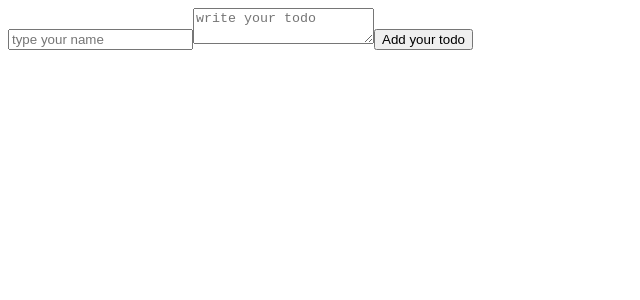
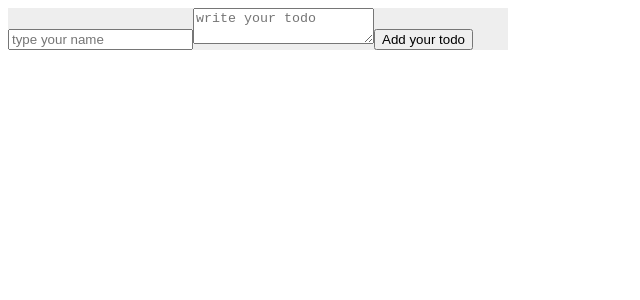
Before and after one commit to AhmedMohsen600/react-todo, a React (Create React App) app: page / in a window 1280 px wide. Shown: the top 300 px of the page, without its empty margins (0-640 px from the left). Built offline with nearby package versions, Linux system fonts and the light colour scheme.

Commit message:
resolve styleint errors

```diff
--- /dev/null
+++ b/src/components/create-todo/create-todo.css
@@ -0,0 +1,3 @@
+form {
+  background: #eee;
+}
--- a/src/components/create-todo/index.js
+++ b/src/components/create-todo/index.js
@@ -1,4 +1,5 @@
 import { useState } from 'react';
+import './create-todo.css';
 
 export default function CreateTodo({ addTodo }) {
   const [todo, setTodo] = useState({
--- a/src/components/todo-parent/index.js
+++ b/src/components/todo-parent/index.js
@@ -1,5 +1,6 @@
 import { useState } from 'react';
 import { CreateTodo, Todo } from '..';
+import './todo-parent.css';
 
 export default function TodoParent() {
   const [todos, setTodos] = useState([]);
--- /dev/null
+++ b/src/components/todo-parent/todo-parent.css
@@ -0,0 +1,3 @@
+.parent {
+  width: 500px;
+}
--- a/src/components/todo/index.js
+++ b/src/components/todo/index.js
@@ -1,3 +1,5 @@
+import './todo.css';
+
 export default function Todo({ name, content, id, removeTodo }) {
   const handleRemove = () => {
     removeTodo(id);
--- /dev/null
+++ b/src/components/todo/todo.css
@@ -0,0 +1,3 @@
+div {
+  width: 100%;
+}
```
